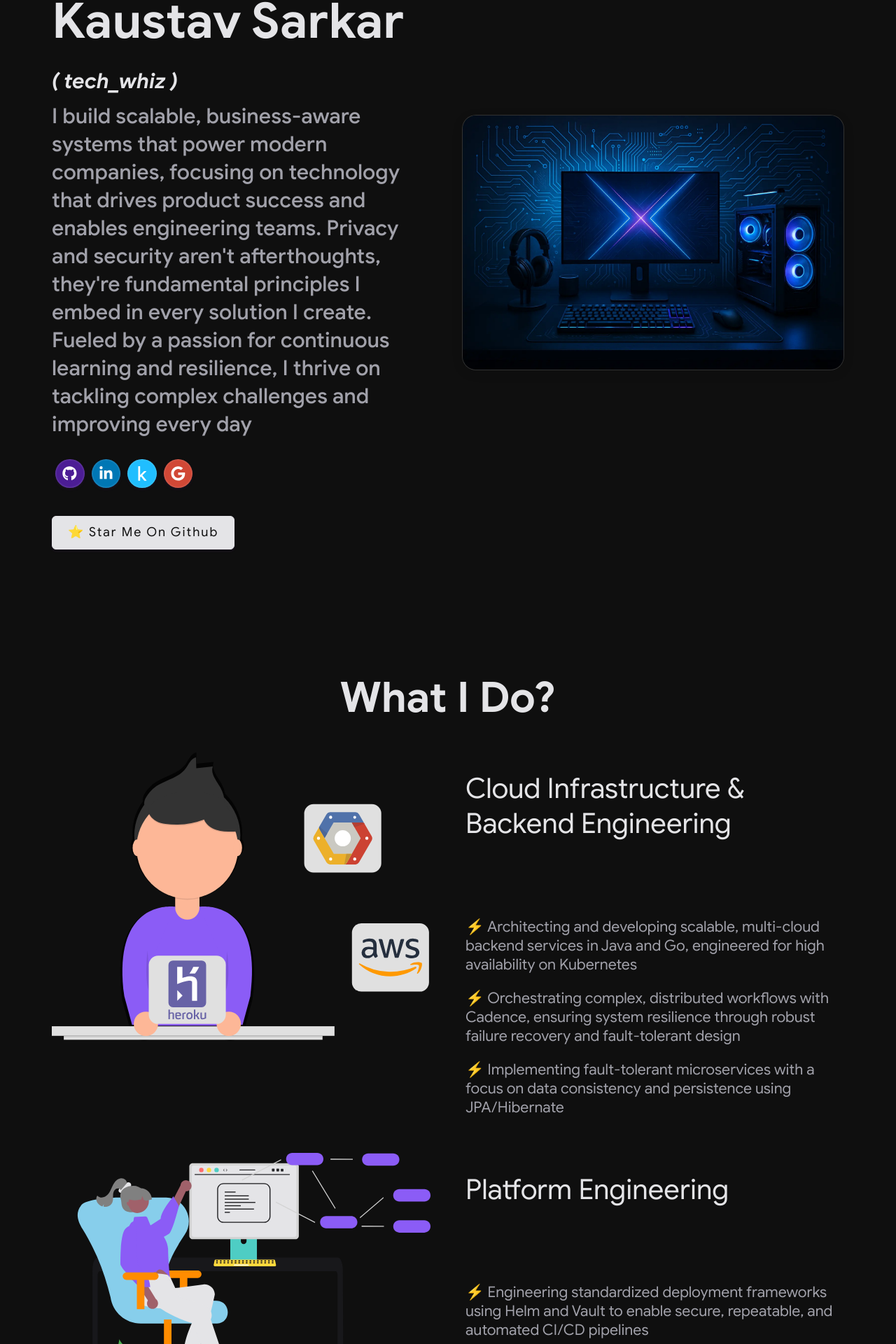
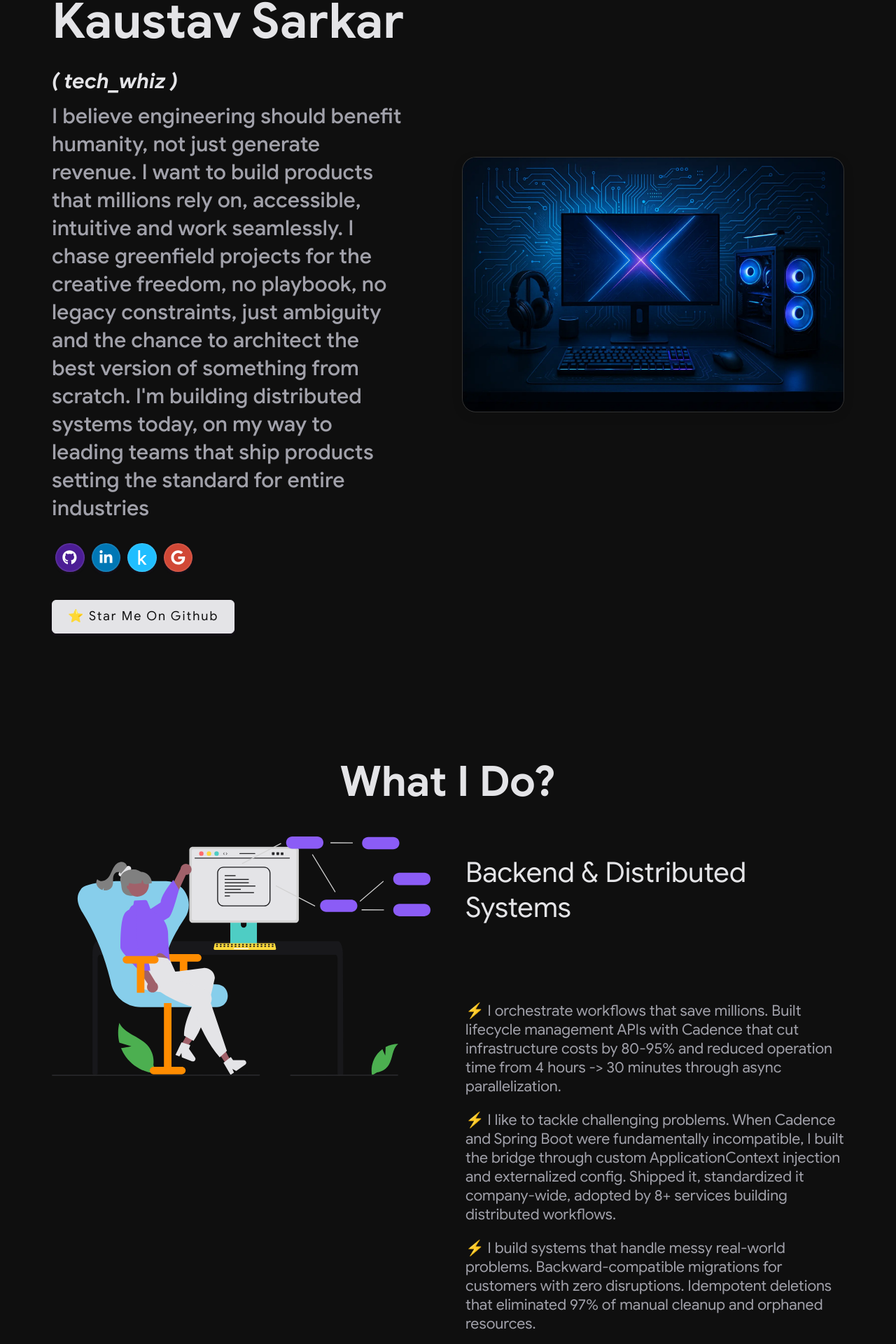
Before and after one commit to Kaustav-Sarkar/Kaustav-Portfolio, a React (Create React App) app: page /home in a window 1280 px wide. Shown: the part 250-2170 px from the top of the page at 70% size. Built offline with nearby package versions, Linux system fonts and the light colour scheme; no server answers; some icons are missing.

Commit message:
Update my portfolio with latest work

```diff
--- a/src/portfolio.js
+++ b/src/portfolio.js
@@ -8,7 +8,7 @@ const settings = {
 const seo = {
   title: "Kaustav's Portfolio",
   description:
-    "A passionate Software Engineer who thrives on building backend systems, cloud infrastructure, and orchestration platforms that scale and solve real problems. I take ownership of what I build — from internal tools to production systems — and focus on making them reliable, usable, and easy for others to build on. I enjoy enabling teams through better abstractions, clean APIs, and well-designed systems.",
+    "I build distributed systems and platform engineering solutions that generate millions. SDE-2 at Cloudera, cutting infrastructure costs by 95%, modernizing legacy architectures, and thriving on greenfield projects. Working toward leading teams that ship industry-defining products.",
   og: {
     title: "Kaustav Sarkar Portfolio",
     type: "website",
@@ -21,7 +21,7 @@ const greeting = {
   title: "Kaustav Sarkar",
   logo_name: "KaustavSarkar",
   nickname: "tech_whiz",
-  subTitle: "I build scalable, business-aware systems that power modern companies, focusing on technology that drives product success and enables engineering teams. Privacy and security aren't afterthoughts, they're fundamental principles I embed in every solution I create. Fueled by a passion for continuous learning and resilience, I thrive on tackling complex challenges and improving every day",
+  subTitle: "I believe engineering should benefit humanity, not just generate revenue. I want to build products that millions rely on, accessible, intuitive and work seamlessly. I chase greenfield projects for the creative freedom, no playbook, no legacy constraints, just ambiguity and the chance to architect the best version of something from scratch. I'm building distributed systems today, on my way to leading teams that ship products setting the standard for entire industries",
   resumeLink:
     "https://drive.google.com/file/d/118v_F2dGxCBBaVTkVCobgLK4KyTFqQ7-/view?usp=sharing",
   portfolio_repository: "https://github.com/Kaustav-Sarkar/Kaustav-Portfolio",
@@ -58,12 +58,12 @@ const socialMediaLinks = [
 const skills = {
   data: [
     {
-      title: "Cloud Infrastructure & Backend Engineering",
-      fileName: "CloudInfraImg",
+      title: "Backend & Distributed Systems",
+      fileName: "ServerClusterImg",
       skills: [
-        "⚡ Architecting and developing scalable, multi-cloud backend services in Java and Go, engineered for high availability on Kubernetes",
-        "⚡ Orchestrating complex, distributed workflows with Cadence, ensuring system resilience through robust failure recovery and fault-tolerant design",
-        "⚡ Implementing fault-tolerant microservices with a focus on data consistency and persistence using JPA/Hibernate",
+        "⚡ I orchestrate workflows that save millions. Built lifecycle management APIs with Cadence that cut infrastructure costs by 80-95% and reduced operation time from 4 hours -> 30 minutes through async parallelization.",
+        "⚡ I like to tackle challenging problems. When Cadence and Spring Boot were fundamentally incompatible, I built the bridge through custom ApplicationContext injection and externalized config. Shipped it, standardized it company-wide, adopted by 8+ services building distributed workflows.",
+        "⚡ I build systems that handle messy real-world problems. Backward-compatible migrations for customers with zero disruptions. Idempotent deletions that eliminated 97% of manual cleanup and orphaned resources.",
       ],
       softwareSkills: [
         {
@@ -118,13 +118,12 @@ const skills = {
       ],
     },
     {
-      title: "Platform Engineering",
-      fileName: "ServerClusterImg",
+      title: "Platform Engineering & Cloud Infrastructure",
+      fileName: "CloudInfraImg",
       skills: [
-        "⚡ Engineering standardized deployment frameworks using Helm and Vault to enable secure, repeatable, and automated CI/CD pipelines",
-        "⚡ Creating internal developer platforms (IDPs), CLIs, and SDKs to abstract away infrastructure complexity and boost engineering velocity",
-        "⚡ Driving the evolution of internal libraries, creating reusable components that accelerate development across multiple teams",
-        "⚡ Building observability and control-plane tooling—including monitoring dashboards and APIs (REST/gRPC)—that give teams visibility and confidence in their systems",
+        "⚡ I turn multi-cloud chaos into unified platforms. Built K8s management system consolidating EKS, GKE, and AKS operations, cutting ops time by 60%+ for all SaaS datalakes. One interface instead of three cloud consoles and kubectl.",
+        "⚡ I build enterprise-grade security into infrastructure. Architected API gateway with Istio and custom K8s operators securing 25+ critical endpoints across public and private clouds. Authentication enforced once at the platform layer, not scattered across every service.",
+        "⚡ I modernize legacy architecture for portability. Containerized and decoupled Atlas from VM-based infrastructure, enabling deployment on any Kubernetes platform with independent scaling. From monolithic to cloud-native.",
       ],
       softwareSkills: [
         {
@@ -194,13 +193,12 @@ const skills = {
       ],
     },
     {
-      title: "AI & Applied Machine Learning",
+      title: "Big Data Platforms & Security",
       fileName: "DataScienceImg",
       skills: [
-        "⚡ Delivering production-ready AI features, from privacy-first posture correction with TensorFlow.js to real-time sentiment analysis using OpenCV",
-        "⚡ Specializing in lightweight, efficient models designed for real-world environments, solving targeted problems without compromising user privacy",
-        "⚡ Blending AI with real-world systems to enhance UX and unlock new capabilities in production applications",
-        "⚡ Implementing computer vision solutions for object detection, image segmentation, and real-time analysis",
+        "⚡ I built a security product from scratch. Engineered vulnerability scanning platform for 10+ enterprise customers reducing breaches by 30%. Graph-based modeling of misconfigurations, dependencies, and containers across GCP/AWS/Heroku with interactive UI and queryable API.",
+        "⚡ I work with complex data platform ecosystems. Enhanced Ranger with multi-database support (RDS for enterprise, embedded for lightweight deployments). Redesigned metadata APIs from hardcoded to dynamic, provider-agnostic models. Built systems exposing Kafka, Atlas, and Ranger to external users.",
+        "⚡ I design APIs that scale across data platforms. Built event-driven architectures with Kafka for real-time pipelines. Created provider-agnostic metadata interfaces that downstream teams extend without breaking existing integrations.",
       ],
       softwareSkills: [
         {
@@ -262,7 +260,7 @@ const degrees = {
   title: "Education",
   subtitle: "Continuous Learning, Continuous Growth",
   description:
-    "Education is not just about degrees—it's a lifelong commitment to growth. I believe in learning from every experience, whether through formal education, certifications, or real-world challenges. Each day brings an opportunity to expand my knowledge, refine my skills, and become a better engineer and leader",
+    "Education is not just about degrees, it's a lifelong commitment to growth. I believe in learning from every experience, whether through formal education, certifications, or real-world challenges. Each day brings an opportunity to expand my knowledge, refine my skills, and become a better engineer and leader",
   header_image_path: "education.svg",
   degrees: [
     {
@@ -272,9 +270,9 @@ const degrees = {
       alt_name: "MIT Manipal",
       duration: "2019 - 2023",
       descriptions: [
-        "⚡ Built a rigorous foundation in data structures, algorithms, and systems design, equipping me to build scalable and resilient platforms",
-        "⚡ Cultivated proficiency in Java, Python, C++, and JavaScript through hands-on coursework, developing end-to-end applications to solve real-world challenges",
-        "⚡ Applied cloud services, machine learning frameworks, and full-stack architectures in capstone projects to solve complex problems and prepare for end-to-end system ownership",
+        "⚡ Won 2 AI hackathons (sound classification, furniture detection) and placed first in MANAS recruitment solving complex pathfinding algorithms with near-zero coding experience. Joined MANAS autonomous vehicle team and Innovation Society Manipal.",
+        "⚡ Started professional work early. Secured X80 Security internship at start of 3rd year, continued through 4th year building production security systems. Learned to ship real products while still in college.",
+        "⚡ Built production-grade capstone projects: Automated Valet Parking perception system using YOLO, FCN32, and PCL. Crowd sentiment analysis app achieving 25% engagement improvement through computer vision.",
       ],
       website_link: "https://manipal.edu/mit.html",
     },
@@ -283,7 +281,27 @@ const degrees = {
 
 const certifications = {
   certifications: [
-    // Big Data & Infrastructure
+    // Cloud & Kubernetes
+    {
+      title: "Kubernetes Certified Application Developer (CKAD) with Tests",
+      subtitle: "Udemy - Mumshad Mannambeth, KodeKloud Training",
+      fontAwesomeClassname: "simple-icons:udemy",
+      certificate_link:
+        "https://www.udemy.com/certificate/UC-6f549291-bf8e-49c8-9650-87d235954e34/",
+      alt_name: "Udemy",
+      color_code: "#A435F0",
+    },
+    {
+      title: "Ultimate AWS Certified Cloud Practitioner CLF-C02 2025",
+      subtitle: "Udemy - Stephane Maarek",
+      fontAwesomeClassname: "simple-icons:udemy",
+      certificate_link:
+        "https://www.udemy.com/certificate/UC-6bee2340-29a5-4551-8fac-2bbfe821fe41/",
+      alt_name: "Udemy",
+      color_code: "#A435F0",
+    },
+
+    // Big Data & Systems
     {
       title: "Executive Briefing: Big Data and the Hadoop Ecosystem",
       subtitle: "Udemy - Sundog Education by Frank Kane",
@@ -350,6 +368,24 @@ const certifications = {
       color_code: "#A435F0",
     },
     {
+      title: "Mastering the System Design Interview",
+      subtitle: "Udemy - Sundog Education by Frank Kane",
+      fontAwesomeClassname: "simple-icons:udemy",
+      certificate_link:
+        "https://www.udemy.com/certificate/UC-c4f12a22-b6a7-4db4-a88e-e89d4a6665d7/",
+      alt_name: "Udemy",
+      color_code: "#A435F0",
+    },
+    {
+      title: "Introduction to Networking",
+      subtitle: "Udemy - Kevin Brown",
+      fontAwesomeClassname: "simple-icons:udemy",
+      certificate_link:
+        "https://www.udemy.com/certificate/UC-307098e9-0bdb-436e-8502-7c02b31725f7/",
+      alt_name: "Udemy",
+      color_code: "#A435F0",
+    },
+    {
       title: "Algorithmic Toolbox",
       subtitle: "Coursera",
       logo_path: "coursera_logo.webp",
@@ -398,16 +434,7 @@ const certifications = {
       color_code: "#0056D2",
     },
 
-    // General Skills
-    {
-      title: "Practical Time Management - Personal Productivity Tools",
-      subtitle: "Udemy - Paul Ashun",
-      fontAwesomeClassname: "simple-icons:udemy",
-      certificate_link:
-        "https://www.udemy.com/certificate/UC-d8c35441-a4bf-4598-8185-03e3b22e4294/",
-      alt_name: "Udemy",
-      color_code: "#A435F0",
-    },
+    // Soft Skills & General
     {
       title: "Probability Theory, Statistics and Exploratory Data Analysis",
       subtitle: "Coursera",
@@ -427,6 +454,15 @@ const certifications = {
       color_code: "#0056D2",
     },
     {
+      title: "Practical Time Management - Personal Productivity Tools",
+      subtitle: "Udemy - Paul Ashun",
+      fontAwesomeClassname: "simple-icons:udemy",
+      certificate_link:
+        "https://www.udemy.com/certificate/UC-d8c35441-a4bf-4598-8185-03e3b22e4294/",
+      alt_name: "Udemy",
+      color_code: "#A435F0",
+    },
+    {
       title: "Embracing a Culture of Feedback",
       subtitle: "Udemy",
       fontAwesomeClassname: "simple-icons:udemy",
@@ -442,7 +478,7 @@ const certifications = {
 const experience = {
   title: "Experience",
   subtitle: "Work, Internship and Volunteership",
-  description: "I approach every role as an opportunity to understand the entire system—from technical architecture to business impact. Through my journey across startups and enterprises, I've learned to build not just scalable technology, but privacy-conscious solutions that enable teams and drive product success. Each experience has strengthened my ability to take ownership, solve complex problems with security at the forefront, and create lasting value while protecting user data",
+  description: "I approach every role as an opportunity to understand the entire system; from technical architecture to business impact. Through my journey across startups and enterprises, I've learned to build not just scalable technology, but privacy-conscious solutions that enable teams and drive product success. Each experience has strengthened my ability to take ownership, solve complex problems with security at the forefront, and create lasting value while protecting user data",
   header_image_path: "experience.svg",
   sections: [
     {
@@ -454,9 +490,10 @@ const experience = {
           company: "Cloudera",
           company_url: "https://www.cloudera.com/",
           logo_path: "cloudera_logo.webp",
+          duration: "Feb 2025 - Present",
           location: "Bangalore, India",
           description:
-            "• Built secure API exposure layer using Istio gateways, auth policies, and Apache Knox for authenticated access to Helm-deployed applications\n• Integrated Cadence with Spring Boot microservices for long-running workflow orchestration with full retry and failure handling\n• Refactored internal Helm deployment into a parameterized Go library, integrated with Vault, and wrapped it for Java-based services",
+            "• Owned end-to-end design and delivery of suspend/resume capability for applications. Achieved over 95% reduction in idle infrastructure costs through automated DB snapshots, graceful shutdown, RBAC checks, and K8s node scaling.\n• Architected and delivered an enterprise API security layer, leveraging Istio, custom K8s operators, and Knox. Secured critical endpoints across public and private clouds, and enforced authorisation.\n• Containerized and decoupled Apache Atlas from VM-based SDX stacks, enabling portable, independently scalable deployment on any K8s infrastructure backed by dedicated Postgres, Kafka, and Solr.\n• Standardized company-wide Spring Boot integration for Cadence, bridging framework gaps with custom ApplicationContext injection, adopted by 8+ services to build distributed workflows with externalized configuration and automated failure handling.\n• Developed the Functional Test Framework for a greenfield service (Appfactory) using GenAI which runs on a daily cadence for various control planes. This reduced compatibility regressions and new bugs by 30%+ and ensured continuous development while maintaining product stability and enhancing developer productivity.",
           color: "#FF6900",
         },
         {
@@ -467,7 +504,7 @@ const experience = {
           duration: "Aug 2023 - Feb 2025",
           location: "Bangalore, India",
           description:
-            "• Built a common-API wrapper to extend data-lake capabilities to existing services; drove its adoption across multiple teams.\n• Created a Start/Stop Datalake API using Cadence for async orchestration of multi-service workflows.\n• Extended Hibernate schema for soft deletes, with Cadence-based cleanup orchestration for fault tolerance.\n• Developed utility commands like describe datalake and describe services to enhance data observability for tools like Ranger, Atlas, and Kafka.",
+            "• Implemented start/stop lifecycle controls for large data lakes, leveraging Cadence to orchestrate long-running workflows across compute, storage and control-plane services.\n• Redesigned a metadata API to eliminate hardcoded values in favor of a dynamic, provider-agnostic model that downstream services can extend with ease.\n• Engineered a common-API wrapper service to seamlessly layer containerized data-lake support onto existing endpoints, auto-detecting variants and enabling adoption with a simple endpoint switch—no code changes required.\n• Led the common-API wrapper rollout across three data-services teams, coordinating with engineers, QA, and management to triage regressions and deliver API-side fixes for a seamless, disruption-free integration.\n• Enhanced the Ranger Admin Datalake service with multi-database support, integrating Amazon RDS for enterprise customers and a Kubernetes-hosted in-cluster database for lightweight deployments.",
           color: "#FF6900",
         },
       ],
@@ -483,18 +520,18 @@ const experience = {
           duration: "Jan 2023 - Aug 2023",
           location: "Bangalore, India",
           description:
-            "• Built centralized dashboard for multi-cloud Kubernetes environments, integrating with Kubernetes API and Prometheus for unified monitoring and management\n• Developed full-stack solution using Spring MVC backend with gRPC endpoints and React frontend, delivering intuitive interface for infrastructure management",
+            "• Developed unified Kubernetes management platform for SaaS datalakes across EKS, GKE, AKS, reducing ops time by merging kubectl and cloud console workflows in an SSO-secured web UI with Prometheus-based monitoring.\n• Designed and implemented backend via Spring MVC, exposing gRPC endpoints for control logic and real-time infrastructure metrics.\n• Built intuitive front-end dashboard using Figma (wireframing) and ReactJS, middleware using Python Flask, resulting in clear user flows and streamlined experiences.",
           color: "#FF6900",
         },
         {
-          title: "Cloud DevOps Intern",
+          title: "Software Development and Cloud Intern",
           company: "X80-Security",
           company_url: "https://x80security.com/",
           logo_path: "x80_logo.jpg",
-          duration: "Sep 2021 - Jan 2023",
+          duration: "Sep 2021 - Dec 2022",
           location: "Paris (Remote)",
           description:
-            "• Built automated vulnerability scanners for AWS/GCP VPCs and Heroku, reducing security breaches by 30% while ensuring client privacy\n• Created AppSmith dashboard for real-time cloud statistics and vulnerability tracking; implemented comprehensive unit tests with mocked API responses",
+            "• Engineered cloud vulnerability scanning platform for 10+ clients—reduced breaches by 30% by detecting misconfigs, vulnerable dependencies, machine images/containers across GCP, AWS, Heroku.\n• Built graph-modeled UI and API for client environments, visualizing security status and enabling fast queries.\n• Developed automation for Heroku VPC scanning and alerts, ensured privacy by fully automating detection & reporting.\n• Built interactive dashboards via AppSmith, showing real-time stats of cloud health and vulnerabilities.\n• Collected GitHub org metadata and Dependabot alerts, integrated insights into company's knowledge graph for vulnerabilities.",
           color: "#1E3A8A",
         },
         {
@@ -532,7 +569,7 @@ const experience = {
           duration: "May 2021 - Sep 2022",
           location: "Manipal, India",
           description:
-            "• Implemented object detection using PCL (Point Cloud Library) for accurate and efficient detection of objects within the environment\n• Developed advanced algorithms to analyze multiple parameters and determine the best parking spots, optimizing factors such as distance, availability, and convenience\n• Leveraged the gathered data to generate intelligent insights, enabling effective decision-making and efficient utilization of parking spaces",
+            "• Implemented object detection using PCL (Point Cloud Library) on LIDAR data for accurate and efficient detection of objects within the environment\n• Developed advanced algorithms to analyze multiple parameters and determine the best parking spots, optimizing factors such as distance, availability, and convenience\n• Leveraged the gathered data to generate intelligent insights, enabling effective decision-making and efficient utilization of parking spaces",
           color: "#FF6900",
         },
         {
@@ -544,7 +581,7 @@ const experience = {
           duration: "May 2020 - Sep 2022",
           location: "Manipal, India",
           description:
-            "• Built a sentiment analysis system with face tracking and image classification to assess crowd emotions in real-time, enabling contextual insights for public event monitoring\n• Collaborated with KMC Manipal doctors to develop an image segmentation prototype for dental plaque detection, quantifying plaque percentage on teeth from clinical images\n• Demonstrated potential for AI-assisted diagnosis through visual analysis, laying the groundwork for future tools to support dental screening workflows",
+            "• Built a sentiment analysis system with face tracking and image classification to assess crowd emotions in real-time, enabling contextual insights for public event monitoring\n• Collaborated with KMC Manipal doctors to develop an image segmentation prototype(FCN32 & UNET) for dental plaque detection, quantifying plaque percentage on teeth from clinical images\n• Demonstrated potential for AI-assisted diagnosis through visual analysis, laying the groundwork for future tools to support dental screening workflows",
           color: "#FF6900",
         },
       ],
@@ -619,40 +656,7 @@ const blogSection = {
   title: "My Blogs",
   subtitle:
     "I write about backend development, cloud infrastructure, and the challenges of building scalable systems.",
-  blogs: [
-    {
-      url: "https://github.com/Kaustav-Sarkar", // Replace with actual blog URL
-      title: "Building Scalable APIs with Cadence Workflow Engine",
-      description:
-        "Learn how I integrated Uber's Cadence workflow engine with Spring Boot microservices to handle long-running operations with built-in retry mechanisms and failure recovery.",
-      image:
-        "https://miro.medium.com/v2/resize:fit:1200/1*5gJzummAqpBDGATo0fjU6Q.jpeg", // Placeholder image
-    },
-    {
-      url: "https://github.com/Kaustav-Sarkar", // Replace with actual blog URL
-      title: "From Monolith to Microservices: A Kubernetes Journey",
-      description:
-        "My experience migrating legacy applications to containerized microservices on Kubernetes, including challenges faced and lessons learned along the way.",
-      image:
-        "https://miro.medium.com/v2/resize:fit:1200/1*KkME3gZPg4f6xBymvLkbRg.png", // Placeholder image
-    },
-    {
-      url: "https://github.com/Kaustav-Sarkar", // Replace with actual blog URL
-      title: "Implementing Soft Deletes with Hibernate and Cadence",
-      description:
-        "How I extended Hibernate schema to support soft deletes with automated cleanup orchestration using Cadence for fault-tolerant data management.",
-      image:
-        "https://miro.medium.com/v2/resize:fit:1200/1*vHHBwcUFUaHWXntSnqKdCA.png", // Placeholder image
-    },
-    {
-      url: "https://github.com/Kaustav-Sarkar", // Replace with actual blog URL
-      title: "Building CLI Tools for Better Developer Experience",
-      description:
-        "Creating utility commands like 'describe datalake' to enhance data observability and simplify interaction with complex distributed systems.",
-      image:
-        "https://miro.medium.com/v2/resize:fit:1200/1*BsZNI3YkQBwx8lu7UbBwVg.png", // Placeholder image
-    },
-  ],
+  blogs: [],
 };
 
 // Testimonials
@@ -665,7 +669,7 @@ const testimonials = {
       name: "Edoardo Barp",
       role: "CTO of X80 Security",
       company: "X80 Security",
-      image: "", // Using placeholder
+      image: "", // Using placeholder didn't wanna download their linkedin profile pics
       text:
         "Kaustav was a very good element of the development team. I was his direct manager for more than a year, during which he proved capable of taking ownership of complex and multi-faceted problems, stretching from software development to cloud infrastructure and automated development. I highly recommend him as I believe he would be a great addition to any development team.",
       linkedin: "https://linkedin.com/in/edoardobarp",
```
